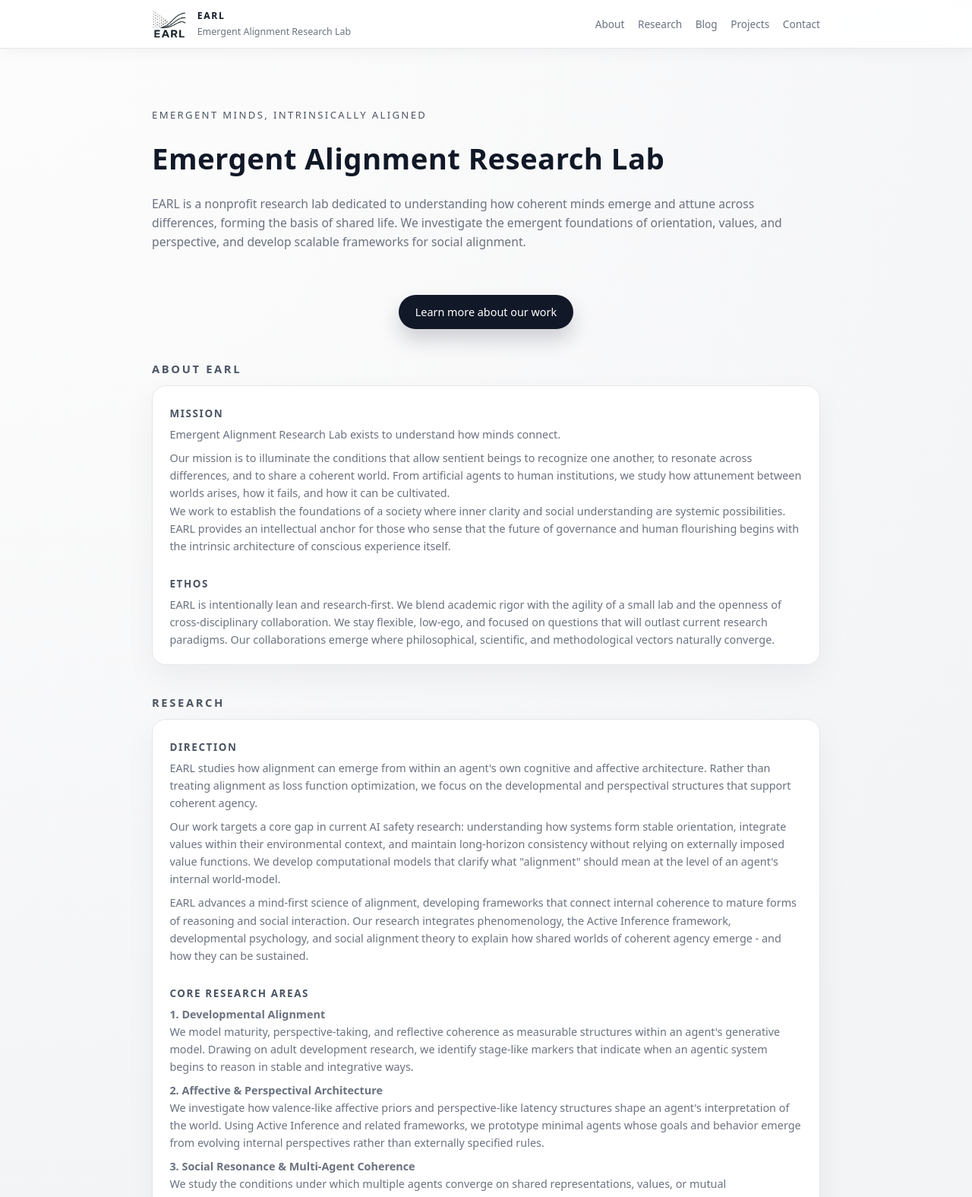
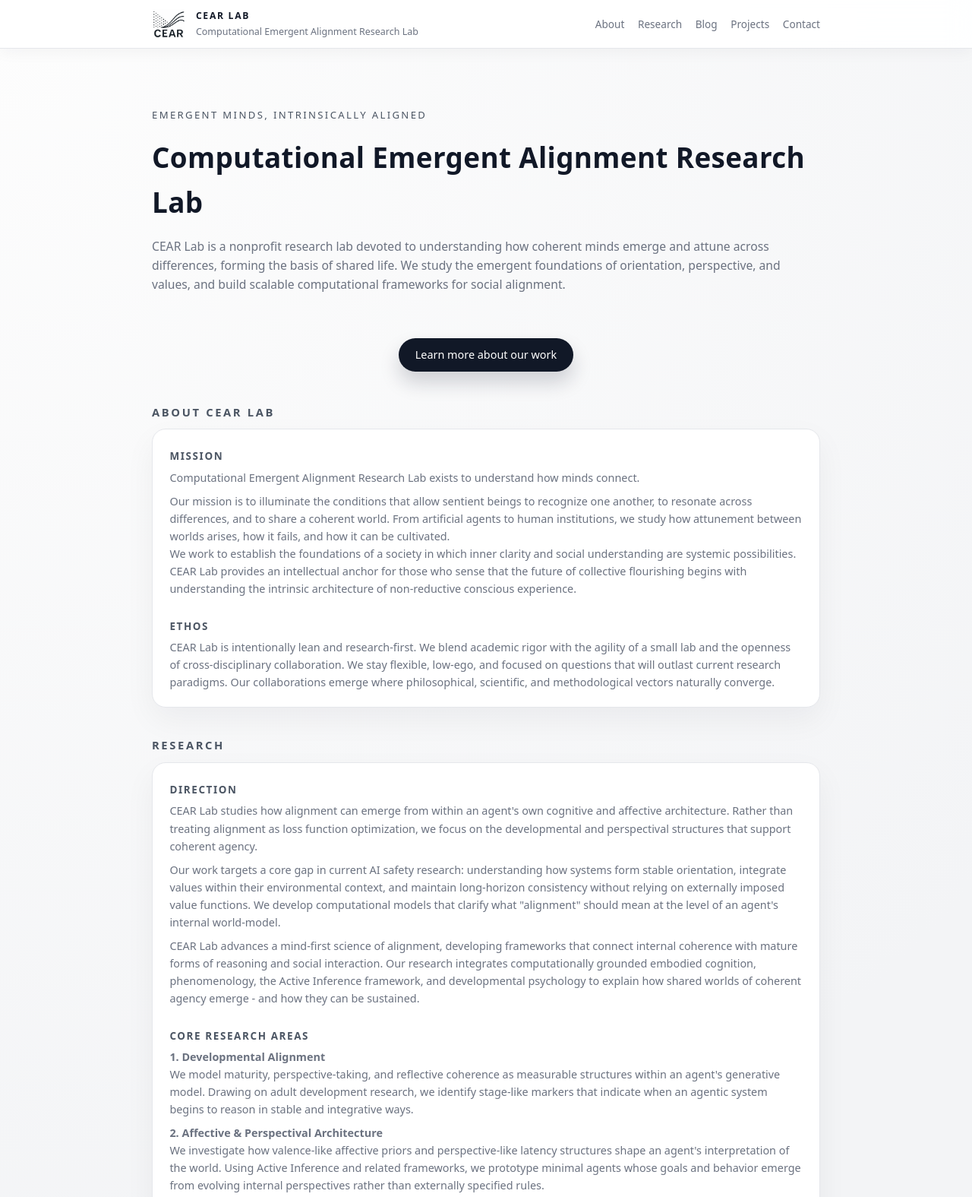
Before and after one commit to hjpae/hjpae.github.io, a plain HTML site: page cear/index.html in a window 1280 px wide. Shown: the top 1575 px of the page at 76% size. Drawn offline with Linux system fonts and the light colour scheme.

Commit message:
cear lab version overhaul

```diff
--- a/cear/index.html
+++ b/cear/index.html
@@ -2,12 +2,12 @@
 <html lang="en">
 <head>
   <meta charset="UTF-8" />
-  <title>EARL - Emergent Alignment Research Lab</title>
-  <link rel="icon" type="image/png" sizes="32x32" href="earl_favicon.png" />
+  <title>CEAR Lab - Computational Emergent Alignment Research Lab</title>
+  <link rel="icon" type="image/png" sizes="32x32" href="cear_favicon.png" />
   <meta name="viewport" content="width=device-width, initial-scale=1" />
   <meta
     name="description"
-    content="The Emergent Alignment Research Lab (EARL) explores the developmental and architectural foundations of coherent agency and alignment."
+    content="The Computational Emergent Alignment Research Lab (CEAR Lab) explores the developmental and architectural foundations of coherent agency and alignment."
   />
   <style>
     :root {
@@ -129,7 +129,7 @@
     }
 
     .hero-title {
-      font-size: clamp(2.1rem, 3vw, 2.6rem);
+      font-size: clamp(2.1rem, 3vw, 2.3rem);
       font-weight: 620;
       letter-spacing: 0.01em;
       margin-bottom: 1rem;
@@ -373,11 +373,11 @@
   <header>
     <div class="nav">
       <div class="nav-left" onclick="window.location.hash='top'; window.scrollTo({ top: 0, behavior: 'smooth' });">
-        <img src="earl_logo.png" alt="EARL logo" class="logo-img" />
+        <img src="cear_logo.png" alt="CEAR logo" class="logo-img" />
         <div class="brand-text">
-          <div class="brand-title">EARL</div>
+          <div class="brand-title">CEAR Lab</div>
           <div class="brand-subtitle">
-            Emergent Alignment Research Lab
+            Computational Emergent Alignment Research Lab
           </div>
         </div>
       </div>
@@ -394,12 +394,12 @@
   <main id="top">
     <section class="hero">
       <div>
-        <div class="hero-subtitle">Emergent minds, Intrinsically aligned</div>
+        <div class="hero-subtitle">Emergent Minds, Intrinsically Aligned</div>
         <h1 class="hero-title">
-          Emergent Alignment Research Lab
+          Computational Emergent Alignment Research Lab
         </h1>
         <p class="hero-text">
-          EARL is a nonprofit research lab dedicated to understanding how coherent minds emerge and attune across differences, forming the basis of shared life. We investigate the emergent foundations of orientation, values, and perspective, and develop scalable frameworks for social alignment.
+          CEAR Lab is a nonprofit research lab devoted to understanding how coherent minds emerge and attune across differences, forming the basis of shared life. We study the emergent foundations of orientation, perspective, and values, and build scalable computational frameworks for social alignment.
         </p>
         <div class="hero-actions-wrapper">
           <div class="hero-actions">
@@ -413,23 +413,23 @@
 
     <!-- About -->
     <section id="about">
-      <h2>About EARL</h2>
+      <h2>About CEAR Lab</h2>
       <div class="section-card">
         <div class="section-subtitle">Mission</div>
         <p>
-          Emergent Alignment Research Lab exists to understand how minds connect.
+          Computational Emergent Alignment Research Lab exists to understand how minds connect.
         </p>
         <p>
           Our mission is to illuminate the conditions that allow sentient beings to recognize one another, to resonate across differences, and to share a coherent world. From artificial agents to human institutions, we study how attunement between worlds arises, how it fails, and how it can be cultivated.
           <br>
-          We work to establish the foundations of a society where inner clarity and social understanding are systemic possibilities. EARL provides an intellectual anchor for those who sense that the future of governance and human flourishing begins with the intrinsic architecture of conscious experience itself.
+          We work to establish the foundations of a society in which inner clarity and social understanding are systemic possibilities. CEAR Lab provides an intellectual anchor for those who sense that the future of collective flourishing begins with understanding the intrinsic architecture of non-reductive conscious experience.
         </p>
 
         <br />
 
         <div class="section-subtitle">Ethos</div>
         <p>
-          EARL is intentionally lean and research-first. We blend academic rigor with the agility of a small lab and the openness of cross-disciplinary collaboration. We stay flexible, low-ego, and focused on questions that will outlast current research paradigms. Our collaborations emerge where philosophical, scientific, and methodological vectors naturally converge.
+          CEAR Lab is intentionally lean and research-first. We blend academic rigor with the agility of a small lab and the openness of cross-disciplinary collaboration. We stay flexible, low-ego, and focused on questions that will outlast current research paradigms. Our collaborations emerge where philosophical, scientific, and methodological vectors naturally converge.
         </p>
       </div>
     </section>
@@ -440,7 +440,7 @@
       <div class="section-card">
         <div class="section-subtitle">Direction</div>
         <p>
-          EARL studies how alignment can emerge from within an agent's own cognitive and affective
+          CEAR Lab studies how alignment can emerge from within an agent's own cognitive and affective
           architecture. Rather than treating alignment as loss function optimization, we focus on the
           developmental and perspectival structures that support coherent agency.
         </p>
@@ -453,10 +453,8 @@
         </p>
 
         <p>
-          EARL advances a mind-first science of alignment, developing frameworks that connect internal
-          coherence to mature forms of reasoning and social interaction. Our research integrates
-          phenomenology, the Active Inference framework, developmental psychology, and social alignment
-          theory to explain how shared worlds of coherent agency emerge - and how they can be sustained.
+          CEAR Lab advances a mind-first science of alignment, developing frameworks that connect internal
+          coherence with mature forms of reasoning and social interaction. Our research integrates computationally grounded embodied cognition, phenomenology, the Active Inference framework, and developmental psychology to explain how shared worlds of coherent agency emerge - and how they can be sustained.
         </p>
 
 
@@ -481,7 +479,7 @@
         </p>
 
         <p>
-          <strong>3. Social Resonance &amp; Multi-Agent Coherence</strong><br>
+          <strong>3. Social Resonance &amp; Multi-agent Coherence</strong><br>
           We study the conditions under which multiple agents converge on shared representations,
           values, or mutual understanding. Instead of imposing fixed norms, we analyze how alignment
           can arise spontaneously through social interaction, feedback, and representational overlap.
@@ -501,7 +499,7 @@
 
         <div class="section-subtitle" ><a href="#">Blog</a></div>
         <p>
-          EARL will host occasional essays, research notes, and field reflections. A dedicated blog
+          CEAR Lab will host occasional essays, research notes, and field reflections. A dedicated blog
           index will live on a separate page.
         </p>
 
@@ -511,10 +509,10 @@
 
     <!-- Collaborators -->
     <section id="projects">
-      <h2>Collaborators &amp; Current Projects</h2>
+      <h2>Projects &amp; Collaborators</h2>
       <div class="section-card">
         <p>
-          EARL works within a broader ecosystem of research groups. We collaborate when projects naturally align, in relationships that are non-exclusive, project-based, and rooted in mutual respect. We welcome inquiries regarding future collaborative possibilities.
+          CEAR Lab works within a broader ecosystem of research groups. We collaborate when projects naturally align, in relationships that are project-based, non-exclusive, and rooted in mutual respect. We welcome inquiries regarding future collaborative possibilities.
         </p>
 
         <br>
@@ -589,7 +587,7 @@
       <h2>Contact</h2>
       <div class="section-card">
         <p>
-          For collaboration proposals, questions about ongoing projects, or inquiries about supporting the lab's work, please reach out to:
+          For questions about ongoing projects, collaboration proposals, or inquiries about supporting the lab's work, please reach out to:
         </p>
         <p style="margin-top: 0.4rem;">
           <a href="https://www.linkedin.com/in/hjpae" target="_blank" rel="noopener">Hongju Pae</a> / <a href="mailto:hnjpae@gmail.com"> hnjpae@gmail.com</a>
@@ -600,7 +598,7 @@
 
   <footer>
     <div class="footer-inner">
-      <span>© <span id="year"></span> EARL - Emergent Alignment Research Lab</span>
+      <span>© <span id="year"></span> CEAR Lab - Computational Emergent Alignment Research Lab </span>
     </div>
   </footer>
 
```
Also changed, not shown: cear/cear_favicon.png, cear/cear_logo.png (added), cear/cear_logo_3.png (deleted), cear/earl_favicon.png (deleted), cear/earl_logo.png (deleted), 1 other file.
